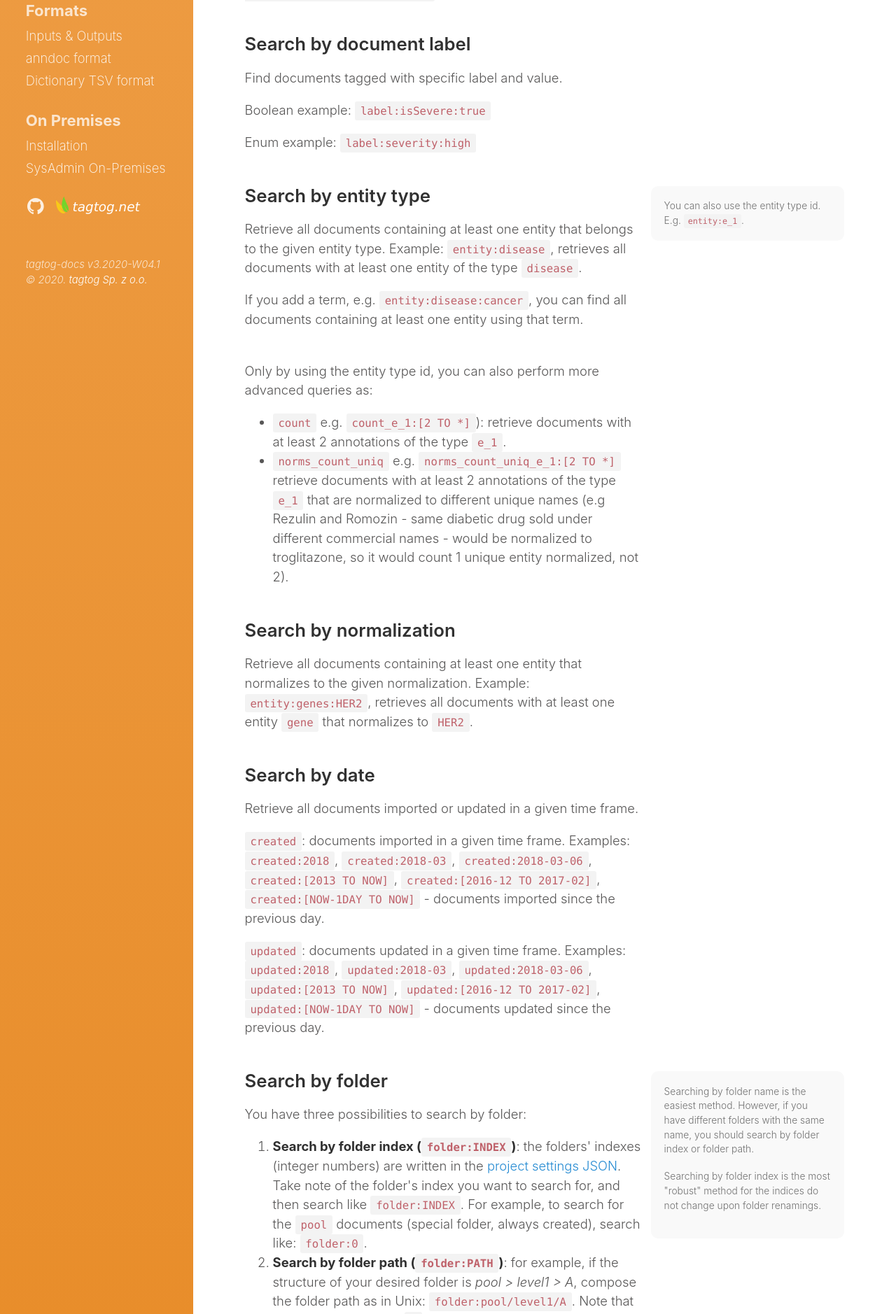
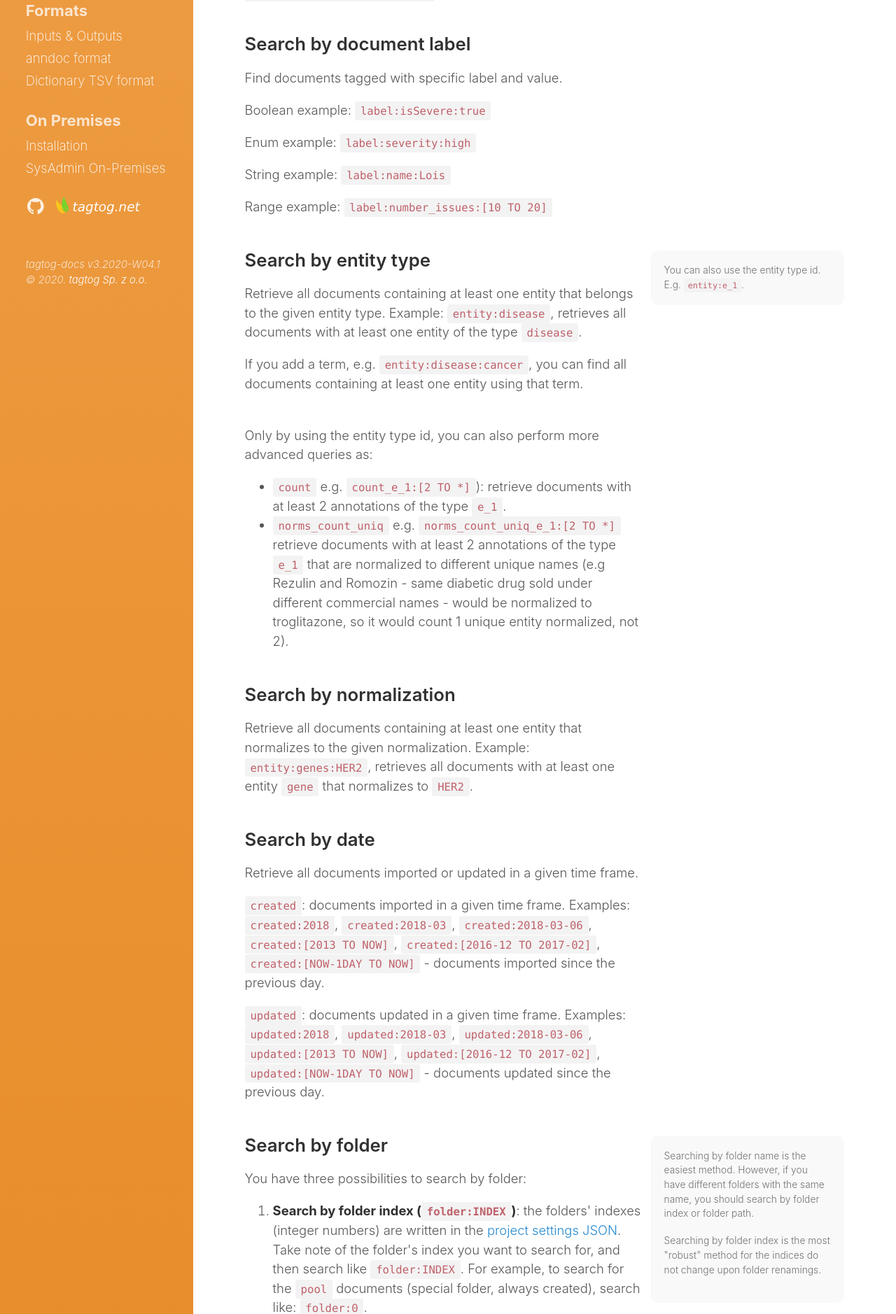
Before and after one commit to tagtogorg/tagtog-doc, a Jekyll site: the page built from search-queries.md, in a window 1280 px wide. Shown: the part 1112-2990 px from the top of the page at 70% size. Built offline with Jekyll 4.4.1, drawn with Linux system fonts in a browser that asks for light colours; nearby versions of some CDN libraries; some of the changed text lies outside the part shown.

Commit message:
Add more examples for search queries

```diff
--- a/search-queries.md
+++ b/search-queries.md
@@ -43,6 +43,8 @@ toc: true
   <p>Find documents tagged with specific label and value. </p>
   <p>Boolean example: <code>label:isSevere:true</code></p>
   <p>Enum example: <code>label:severity:high</code></p>
+  <p>String example: <code>label:name:Lois</code></p>
+  <p>Range example: <code>label:number_issues:[10 TO 20]</code></p>
 </div>
 <div class="one-third-col">
 </div>
```
